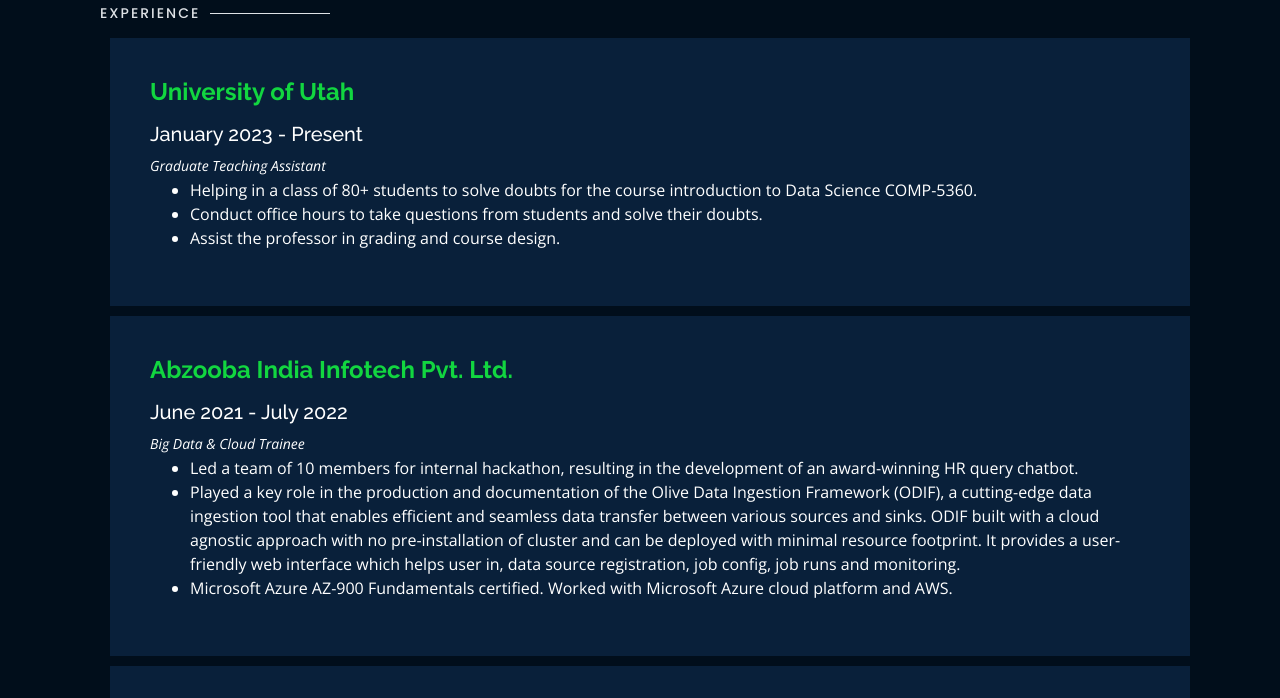
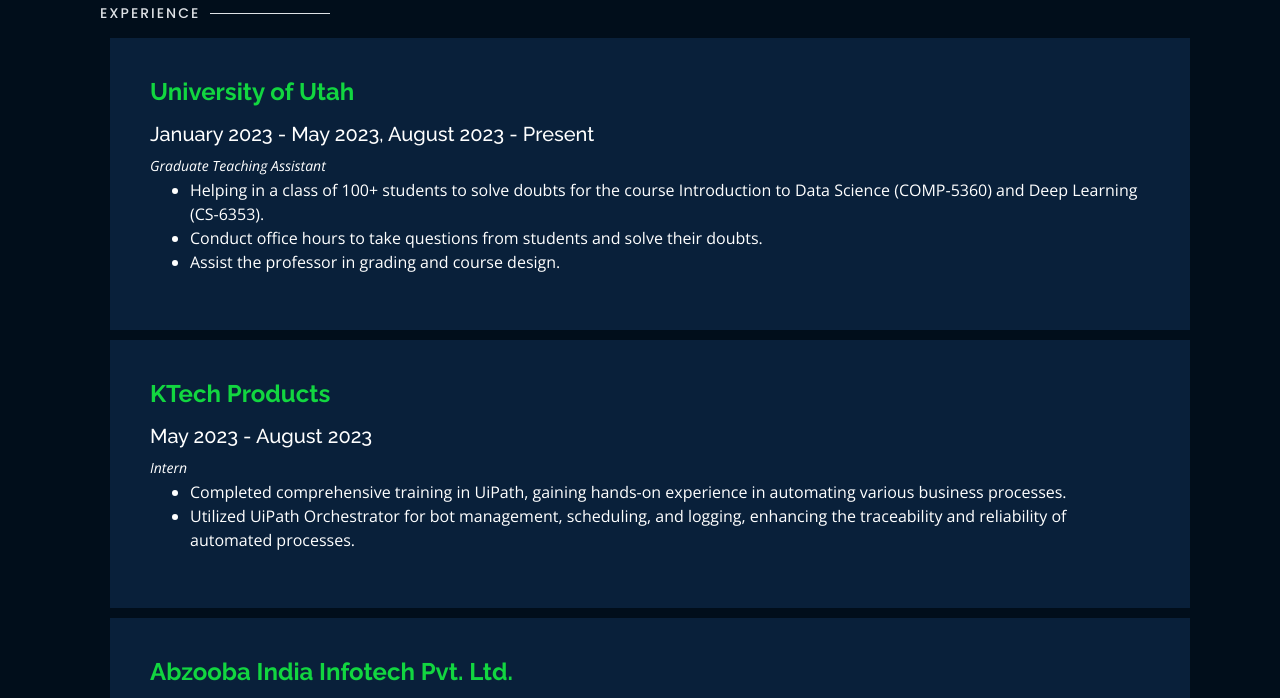
Before and after one commit to arpit2607/arpit2607.github.io, a plain HTML site: page index.html in a window 1280 px wide. Both pictures are taken after a click on the link "Experience". Shown: the part 91-789 px from the top of the page. Drawn offline with nearby package versions, Linux system fonts and the light colour scheme.

Commit message:
Updating index.html

```diff
--- a/index.html
+++ b/index.html
@@ -74,7 +74,7 @@
           <li><a href="#portfolio"> <span>Projects & Research</span></a></li>
           <li><a href="#skills"> <span>Skills</span></a></li>
           <li><a href="#leadership"> <span>Leadership</span></a></li>
-          <li><a href="https://drive.google.com/file/d/1XYudibnTYLoEtiBSKZa0hG4q5wRmzDPR/view?usp=sharing" target="_blank"> <span>Resume</span></a></li>
+          <li><a href="https://drive.google.com/file/d/1NJGj8N_CNGAzGYSdeJlsRMarhL-8gL93/view?usp=share_link" target="_blank"> <span>Resume</span></a></li>
           <li><a href="#contacts"> <span>Contact</span></a></li>
 
         </ul>
@@ -276,12 +276,21 @@
           <div class="col-lg-12" data-aos="fade-up">
               <div class="col-md-12 mt-4 mt-md-0 icon-box" data-aos="fade-up" data-aos-delay="100">
                 <h4 style="text-align:left;"><a href="https://www.utah.edu/" style="color:#12d640" target="_blank">University of Utah</a><br> </h4>
-                <h5 style="text-align:left;">January 2023 - Present</h5>
+                <h5 style="text-align:left;">January 2023 - May 2023, August 2023 - Present</h5>
                 <p style="text-align:left;color:#fff"><em>Graduate Teaching Assistant</em></p>
                 <ul style="text-align:left;">
-                  <li>Helping in a class of 80+ students to solve doubts for the course introduction to Data Science COMP-5360.</li>
+                  <li>Helping in a class of 100+ students to solve doubts for the course Introduction to Data Science (COMP-5360) and Deep Learning (CS-6353).</li>
                   <li>Conduct office hours to take questions from students and solve their doubts.</li>
                   <li>Assist the professor in grading and course design.</li>
+                </ul>
+              </div>
+              <div class="col-md-12 mt-4 mt-md-0 icon-box" data-aos="fade-up" data-aos-delay="100">
+                <h4 style="text-align:left;"><a href="https://ktechproducts.com" style="color:#12d640" target="_blank">KTech Products</a><br> </h4>
+                <h5 style="text-align:left;">May 2023 - August 2023</h5>
+                <p style="text-align:left;color:#fff"><em>Intern</em></p>
+                <ul style="text-align:left;">
+                  <li>Completed comprehensive training in UiPath, gaining hands-on experience in automating various business processes.</li>
+                  <li>Utilized UiPath Orchestrator for bot management, scheduling, and logging, enhancing the traceability and reliability of automated processes.</li>
                 </ul>
               </div>
               <div class="col-md-12 mt-4 mt-md-0 icon-box" data-aos="fade-up" data-aos-delay="100">
@@ -428,8 +437,8 @@
       </div>
       <div class="row">
         <div class="col-md-3 mt-4 mt-md-0 icon-box" data-aos="fade-up" data-aos-delay="100">
-          <a href="https://drive.google.com/file/d/1XYudibnTYLoEtiBSKZa0hG4q5wRmzDPR/view?usp=sharing" target="_blank"><div class="icon"><i class="icofont-page"></i></div></a>
-          <h4 class="title"><a href="https://drive.google.com/file/d/1XYudibnTYLoEtiBSKZa0hG4q5wRmzDPR/view?usp=sharing" target="_blank">Resume</a></h4>
+          <a href="https://drive.google.com/file/d/1NJGj8N_CNGAzGYSdeJlsRMarhL-8gL93/view?usp=share_link" target="_blank"><div class="icon"><i class="icofont-page"></i></div></a>
+          <h4 class="title"><a href="https://drive.google.com/file/d/1NJGj8N_CNGAzGYSdeJlsRMarhL-8gL93/view?usp=share_link" target="_blank">Resume</a></h4>
           <p class="description" style="color:#fff;">The link contains downloadable resume</p>
         </div>
       </div>
```
